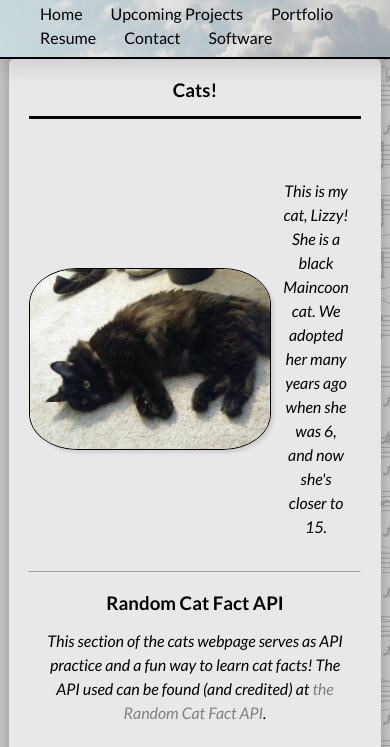
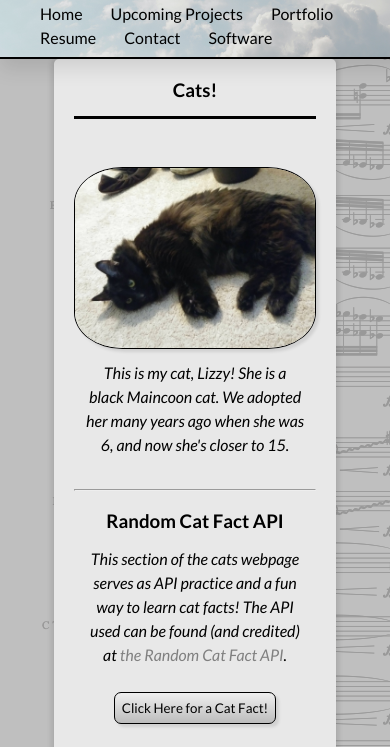
Before and after one commit to Simon-Cheek/Simon-Cheek, a plain HTML site: page cat.html in a window 390 px wide. Shown: the part 81-828 px from the top of the page. Drawn offline with Linux system fonts and the light colour scheme.

Commit message:
Optimize mobile

```diff
--- a/style.css
+++ b/style.css
@@ -439,6 +439,7 @@
 }
 
 
+
 @media screen and (max-width: 800px) {
   .photo {
     width: 150px;
@@ -506,5 +507,10 @@
     display: flex;
   }
 
+  #cat-info {
+    display: flex;
+    flex-direction: column;
+    align-items: center;
+  }
 
 }
```
